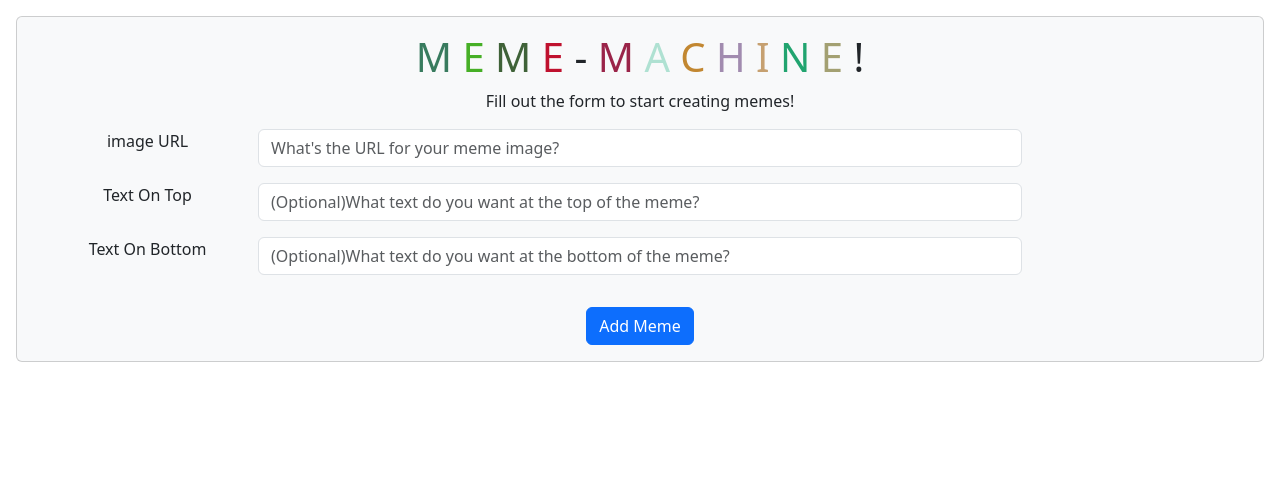
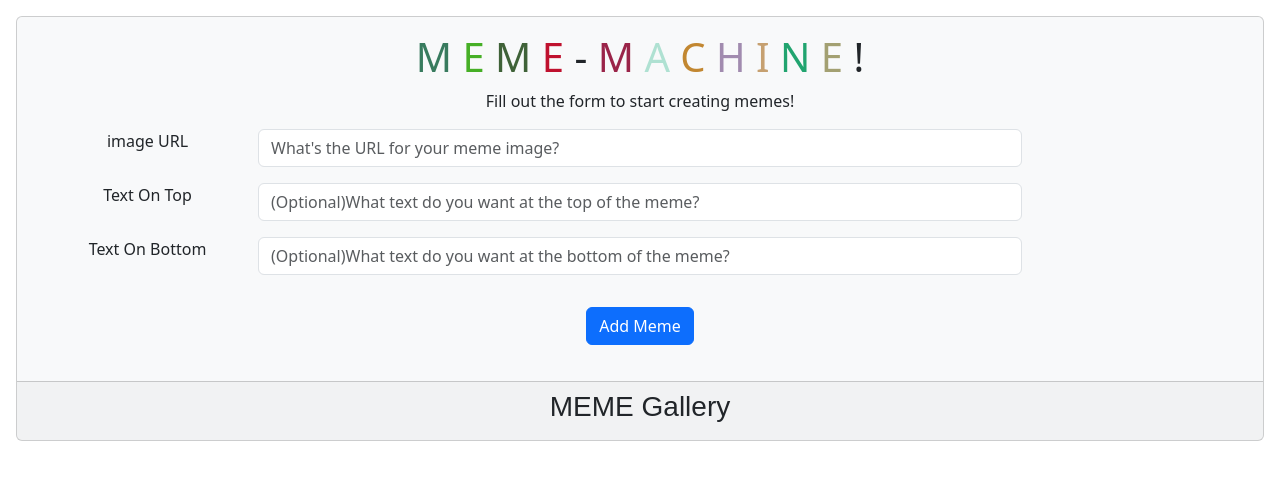
Before and after one commit to stzheng716/meme-gen, a plain HTML site: page index.html in a window 1280 px wide. Drawn offline with nearby package versions, Linux system fonts and the light colour scheme.

Commit message:
added gallery

```diff
--- a/app.css
+++ b/app.css
@@ -15,6 +15,14 @@
 
 .card-body{
     text-align: center;
+}
+
+.card-footer{
+    text-align: center;
+}
+
+.card-footer > h3{
+    font-family: Arial, Helvetica, sans-serif;
 }
 
 .overlay{
--- a/index.html
+++ b/index.html
@@ -59,12 +59,14 @@
                             placeholder="(Optional)What text do you want at the bottom of the meme?">
                     </div>
                 </div>
-                <button type="submit" class="btn btn-primary mt-3">Add Meme</button>
+                <button type="submit button" class="btn btn-primary mt-3">Add Meme</button>
             </form>
         </div>
         </div>
+        <div class="card-footer" id="memeSpace">
+            <h3>MEME Gallery</h3>
+        </div>
     </section>
-    <div id="memeSpace"></div>
     <script src="memegen.js"></script>
     <script src="https://cdn.jsdelivr.net/npm/bootstrap@5.3.0-alpha1/dist/js/bootstrap.bundle.min.js"
         integrity="sha384-w76AqPfDkMBDXo30jS1Sgez6pr3x5MlQ1ZAGC+nuZB+EYdgRZgiwxhTBTkF7CXvN"
```
